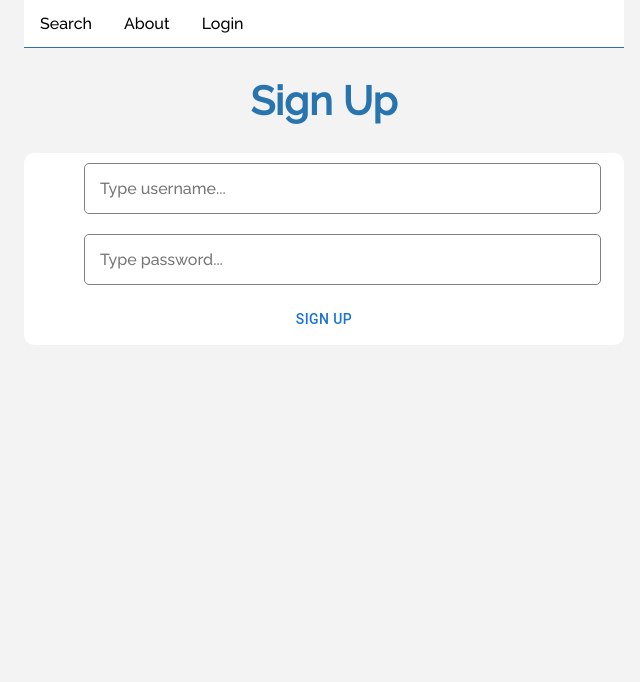
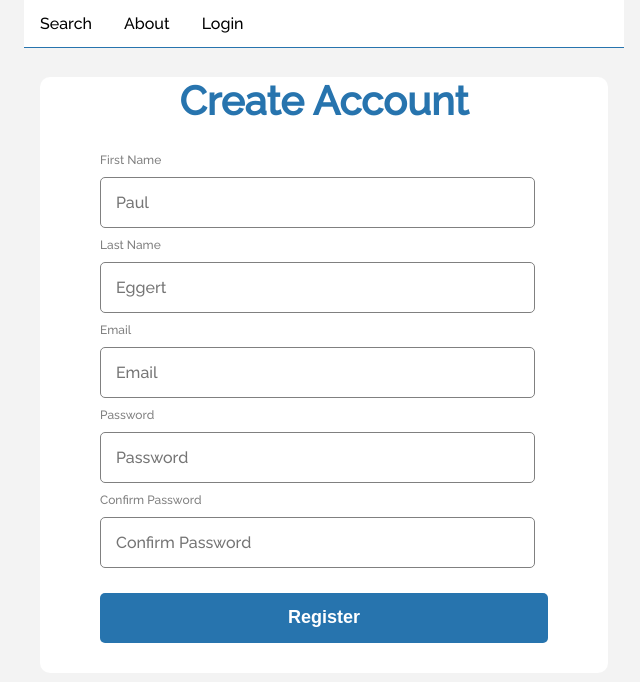
Before and after one commit to hiimvincent/bruin-rides, a React (Create React App) app in the folder src/client/: page /signup in a window 1280 px wide. Shown: the top 682 px of the page, without its empty margins (316-956 px from the left). Built offline with nearby package versions, Linux system fonts and the light colour scheme.

Commit message:
More detailed account creation and updated account schema

```diff
--- a/src/client/src/App.css
+++ b/src/client/src/App.css
@@ -1,6 +1,5 @@
 * {
   margin: 0;
-  padding: 0;
 }
 
 .container {
@@ -15,6 +14,7 @@ h1 {
   font-size: 2.5em;
   vertical-align: middle;
   text-align: center;
+  padding: 10;
 }
 
 h2 {
@@ -24,6 +24,7 @@ h2 {
   vertical-align: middle;
   position: relative;
   left: 118px;
+  padding: 10;
 }
 
 .homepageAboutUs{
@@ -54,7 +55,7 @@ img {
 input {
   border: none;
   outline: none;
-  width: 485px;
+  width: 90%;
   padding: 0.5rem;
   padding-left: 1.4rem;
   border-bottom: 1px solid #2774AE;
--- /dev/null
+++ b/src/client/src/components/Register.jsx
@@ -0,0 +1,109 @@
+import { useState, useCallback } from "react";
+import "../register.css";
+import AddInput from "./AddInput";
+import SelectComponent from "./SelectComponent";
+import axios from "axios";
+import { useNavigate, Link } from "react-router-dom";
+import { useAuth } from "../Auth";
+
+const Register = () => {
+  const [values, setValues] = useState({
+    firstName: "",
+    lastName: "",
+    email: "",
+    password: "",
+    confirmPassword: "",
+  });
+
+  const firstName = values.firstName
+  const lastName = values.lastName
+  const email = values.email
+  const password = values.password
+
+  const navigate = useNavigate();
+
+  const signUp = useCallback(
+    (e) => {
+      e.preventDefault();
+      axios.post("http://localhost:5000/auth/signup", { email, password, firstName, lastName })
+      .then((res) => (res.status == 201) ? successfulSignUp() : console.log(res))
+      .catch((err) => console.log(err));
+    }
+  );
+
+  const successfulSignUp = () => {
+    navigate("/login");
+  }
+
+  const inputs = [
+    {
+      id: 1,
+      name: "firstName",
+      type: "text",
+      placeholder: "Paul",
+      label: "First Name",
+      required: true,
+    },
+    {
+      id: 2,
+      name: "lastName",
+      type: "text",
+      placeholder: "Eggert",
+      label: "Last Name",
+      required: true,
+    },
+    {
+      id: 3,
+      name: "email",
+      type: "email",
+      placeholder: "Email",
+      errorMessage: "Please enter a valid email!",
+      label: "Email",
+      required: true,
+    },
+    {
+      id: 4,
+      name: "password",
+      type: "password",
+      placeholder: "Password",
+      errorMessage:
+        "Password should be 6-16 characters and include at least 1 letter, 1 number and 1 special character!",
+      label: "Password",
+      pattern: `^(?=.*[0-9])(?=.*[a-zA-Z])(?=.*[!@#$%^&*])[a-zA-Z0-9!@#$%^&*]{6,16}$`,
+      required: true,
+    },
+    {
+      id: 5,
+      name: "confPassword",
+      type: "password",
+      placeholder: "Confirm Password",
+      errorMessage: "Passwords must match!",
+      label: "Confirm Password",
+      pattern: values.password,
+      required: true,
+    },
+  ];
+
+  const onChange = (e) => {
+    setValues({ ...values, [e.target.name]: e.target.value });
+  };
+
+  return (
+    <div className="app">
+      <form onSubmit={signUp}>
+        <h1>Create Account</h1>
+        {inputs.map((input) => (
+          <AddInput
+            key={input.id}
+            {...input}
+            value={values[input.name]}
+            onChange={onChange}
+          />
+        ))}
+        <button>Register</button>
+      </form>
+    </div>
+  );
+};
+
+export default Register;
--- a/src/client/src/components/SignUp.js
+++ b/src/client/src/components/SignUp.js
@@ -1,49 +1,18 @@
-import { Button } from "@mui/material";
-import { useState, useCallback } from "react";
-import { useNavigate } from "react-router-dom";
+import { useState, useEffect } from 'react';
 import axios from "axios";
 
+import '../App.css';
+import RideComponent from './RideComponent'
+import Register from './Register';
 
-import { useAuth } from "../Auth";
-
-const SignUp = () => {
-  const [email, setEmail] = useState("");
-  const [password, setPassword] = useState("");
-
-  const navigate = useNavigate();
-
-  const signUp = useCallback(
-    (e) => {
-      e.preventDefault();
-      axios.post("http://localhost:5000/auth/signup", { email, password })
-      .then((res) => (res.status == 201) ? successfulSignUp() : console.log(res))
-      .catch((err) => console.log(err));
-    },
-    [email, password]
-  );
-
-  const successfulSignUp = () => {
-    navigate("/login");
-  }
-
+function SignUp() {
   return (
-    <div>
-      <h1>Sign Up</h1>
-      <form onSubmit={signUp}>
-        <input
-          value={email}
-          onChange={(e) => setEmail(e.target.value)}
-          placeholder="Type username..."
-        />
-        <input
-          value={password}
-          onChange={(e) => setPassword(e.target.value)}
-          placeholder="Type password..."
-        />
-        <Button type="submit">Sign Up</Button>
-      </form>
+    <div className="App">
+      <div className="container">
+        <Register />
+      </div>
     </div>
   );
-};
+}
 
 export default SignUp;
--- /dev/null
+++ b/src/client/src/register.css
@@ -0,0 +1,32 @@
+.rform {
+    display: flex;
+    align-items: center;
+    justify-content: center;
+    height: 100vh;
+  }
+
+  form{
+      background-color: white;
+      padding: 0px 60px;
+      border-radius: 10px;
+  }
+
+  h1{
+      color: #2774AE;
+      text-align: center;
+  }
+
+  button{
+      width: 100%;
+      height: 50px;
+      padding: 10px;
+      border: none;
+      background-color: #2774AE;
+      color: white;
+      border-radius: 5px;
+      font-weight: bold;
+      font-size: 18px;
+      cursor: pointer;
+      margin-top: 15px;
+      margin-bottom: 30px;
+  }
```
Also changed, not shown: 2 other files (tests, documents, lock files or other folders).
